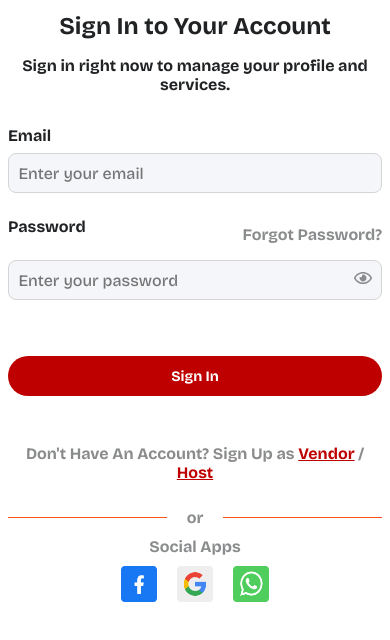
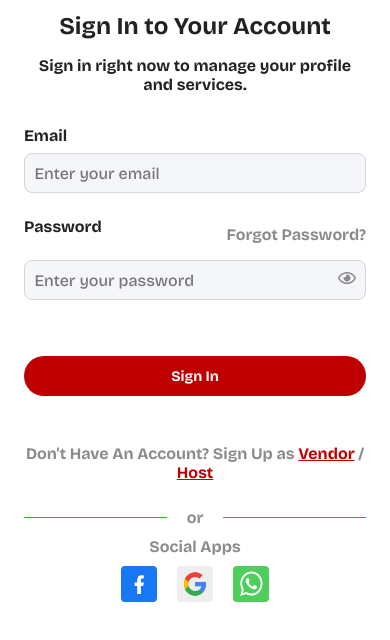
Before and after one commit to BeWhoop/bewhoop-webapp-frontend, a React (Vite) app in the folder my-app/: page / in a window 390 px wide. Shown: the top 640 px of the page. Built offline with nearby package versions, Linux system fonts and the light colour scheme.

Commit message:
login padding

```diff
--- a/my-app/src/additional_pages/Login.css
+++ b/my-app/src/additional_pages/Login.css
@@ -211,7 +211,7 @@ html, body {
   }
   .login-vendor-info {
     width: 100%;
-    padding: 2rem 1rem;
+    padding: 2rem 3rem;
     min-height: 100vh;
     align-items: center;
     overflow-y: auto;
@@ -239,7 +239,7 @@ html, body {
 }
 
 @media (max-width: 480px) {
-  .login-vendor-info { padding: 1rem 0.75rem; }
+  .login-vendor-info { padding: 1rem 2rem; }
   .login-title-group h1 { font-size: 24px; }
   .login-title-group p { font-size: 16px; }
   .login-simple-input { font-size: 16px; padding: 0.6rem; }
@@ -257,7 +257,7 @@ html, body {
 }
 
 @media (max-width: 400px) {
-  .login-vendor-info { padding: 0.75rem 0.5rem; }
+  .login-vendor-info { padding: 0.75rem 1.5rem; }
   .login-next-button,
   .login-input-wrapper,
   .login-password-container {
@@ -276,7 +276,7 @@ html, body {
 
 
 /* ---------- HEIGHT-BASED SCROLL LOCK ---------- */
-@media (min-width: 850px) and (max-height: 700px) {
+@media (min-width: 850px){
   .login-vendor-card {
     display: flex;
     height: 100vh;          /* full viewport height */
```
